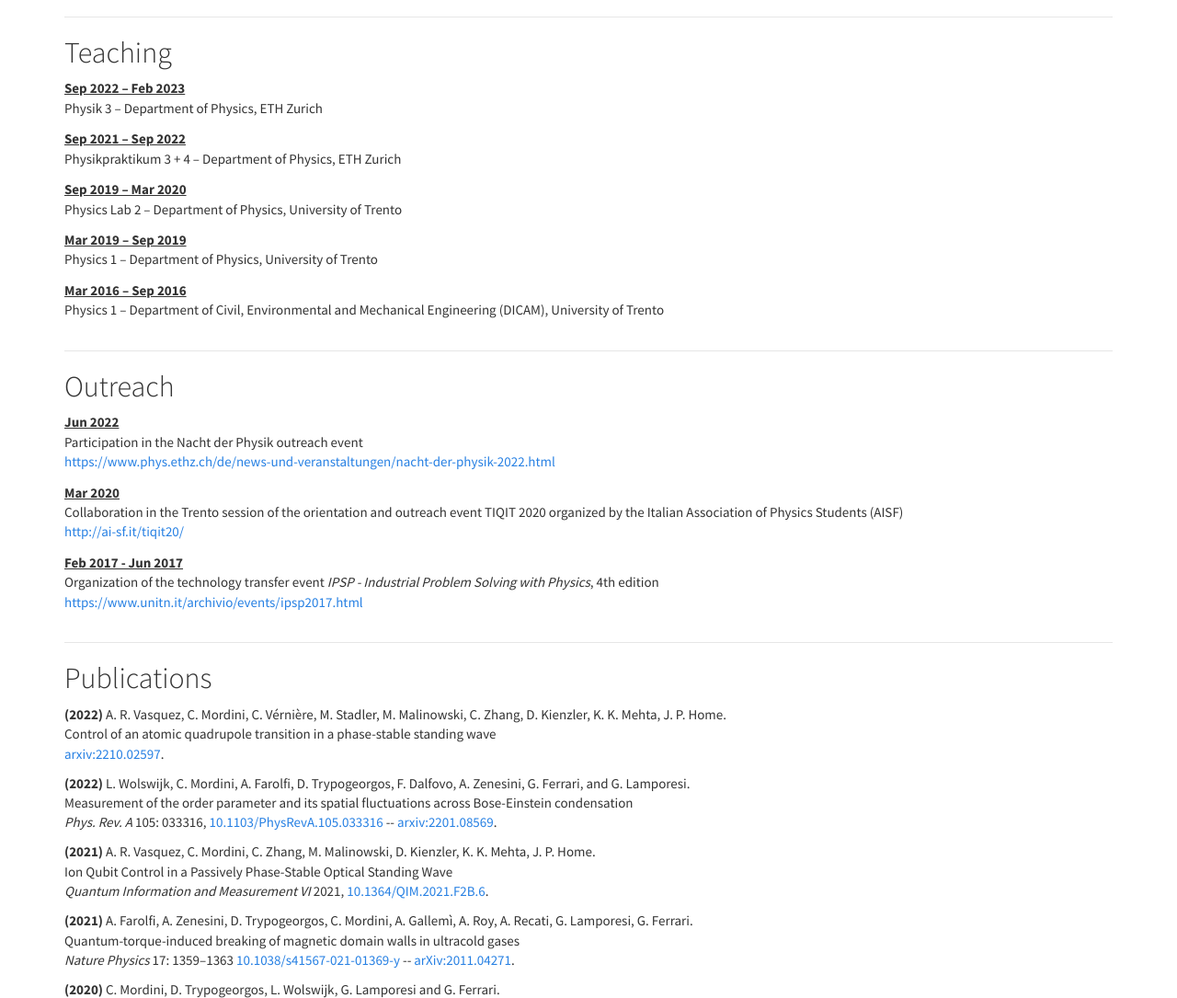
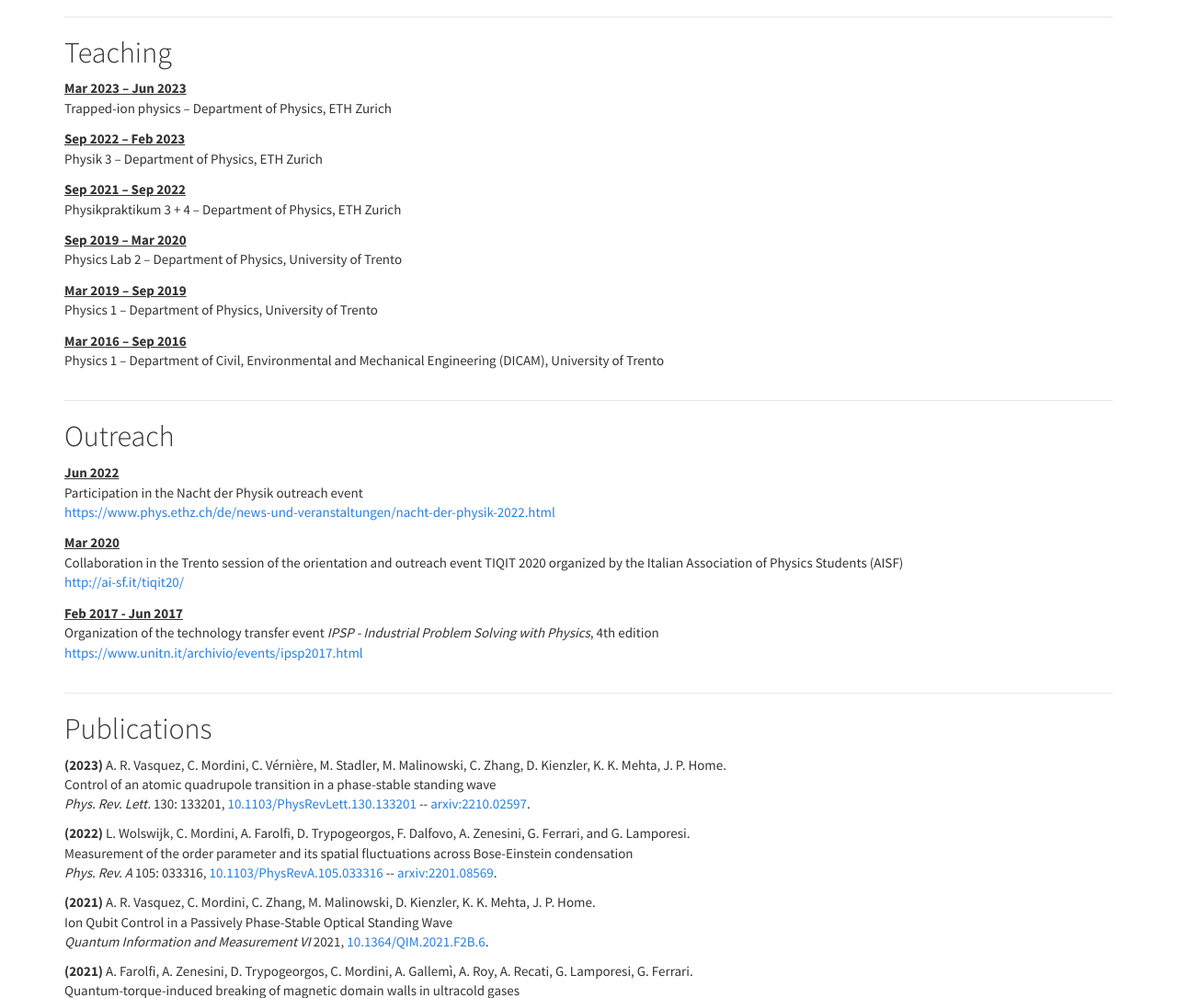
Before and after one commit to carmelom/carmelom.github.io, a plain HTML site: page index.html in a window 1280 px wide. Shown: the part 1218-2303 px from the top of the page at 92% size. Drawn offline with Linux system fonts and the light colour scheme.

Commit message:
Update index.html

```diff
--- a/index.html
+++ b/index.html
@@ -114,6 +114,9 @@
         <hr />
         <h2>Teaching</h2>
         <dl>
+            <dt>Mar 2023 – Jun 2023</dt>
+            <dd>Trapped-ion physics – Department of Physics, ETH Zurich</dd>
+            <!-- <dt><br /></dt> -->
             <dt>Sep 2022 – Feb 2023</dt>
             <dd>Physik 3 – Department of Physics, ETH Zurich</dd>
             <!-- <dt><br /></dt> -->
@@ -154,11 +157,10 @@
         <div id="refs">
             <div>
                 <p>
-                    <b>(2022)</b> A. R. Vasquez, C. Mordini, C. Vérnière, M. Stadler, M. Malinowski, C. Zhang, D. Kienzler, K. K. Mehta, J. P. Home.<br />
+                    <b>(2023)</b> A. R. Vasquez, C. Mordini, C. Vérnière, M. Stadler, M. Malinowski, C. Zhang, D. Kienzler, K. K. Mehta, J. P. Home.<br />
                     Control of an atomic quadrupole transition in a phase-stable standing wave<br />
-                    <!-- <em>Phys. Rev. A</em> 105: 033316, -->
-                    <!-- <a href="https://journals.aps.org/pra/abstract/10.1103/PhysRevA.105.033316">10.1103/PhysRevA.105.033316</a> --  -->
-                    <a href="https://arxiv.org/abs/2210.02597">arxiv:2210.02597</a>.
+                    <em>Phys. Rev. Lett.</em> 130: 133201,
+                    <a href="https://journals.aps.org/prl/abstract/10.1103/PhysRevLett.130.133201">10.1103/PhysRevLett.130.133201</a> -- <a href="https://arxiv.org/abs/2210.02597">arxiv:2210.02597</a>.
                 </p>
             </div>
             <div>
```
